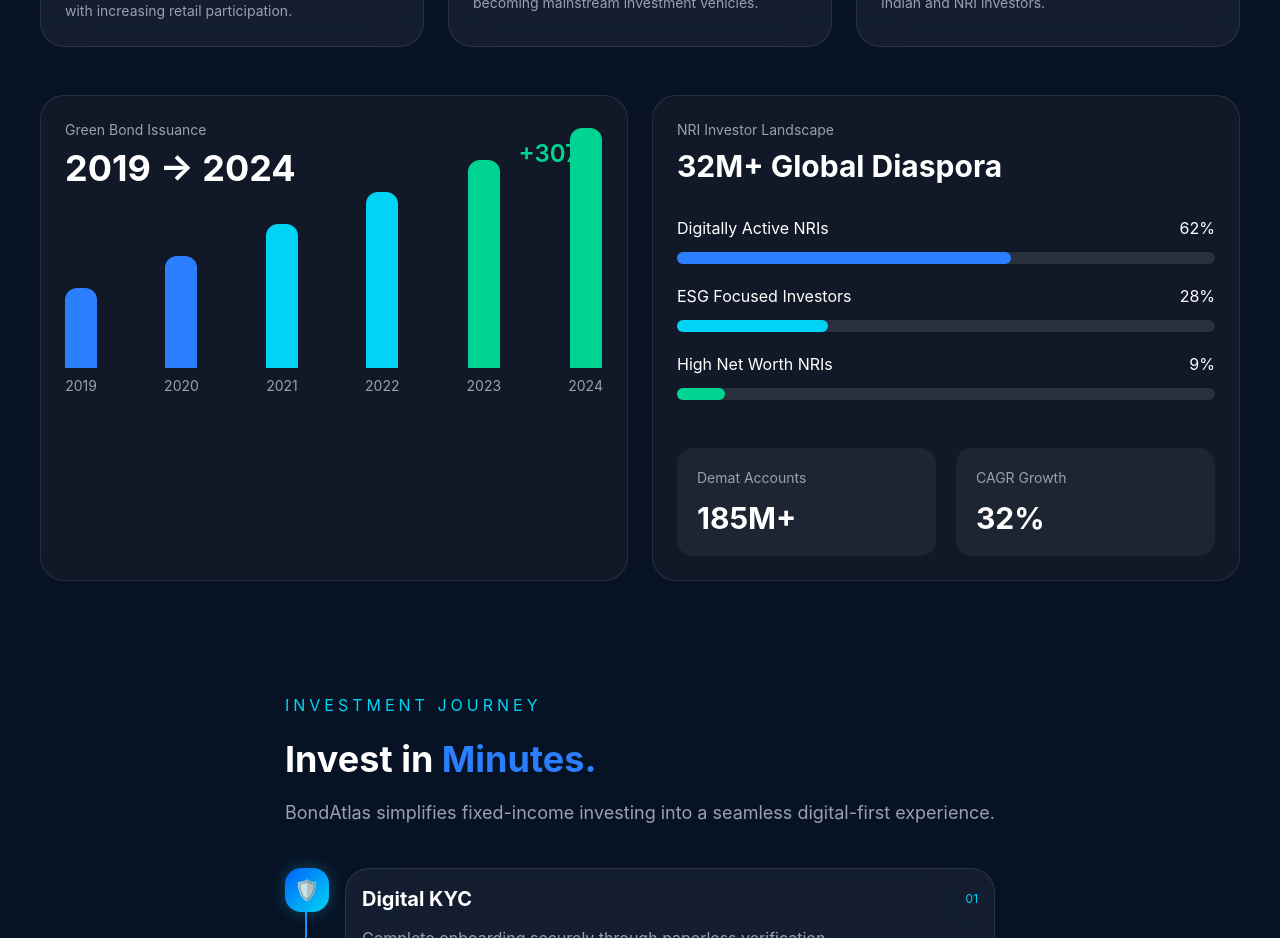
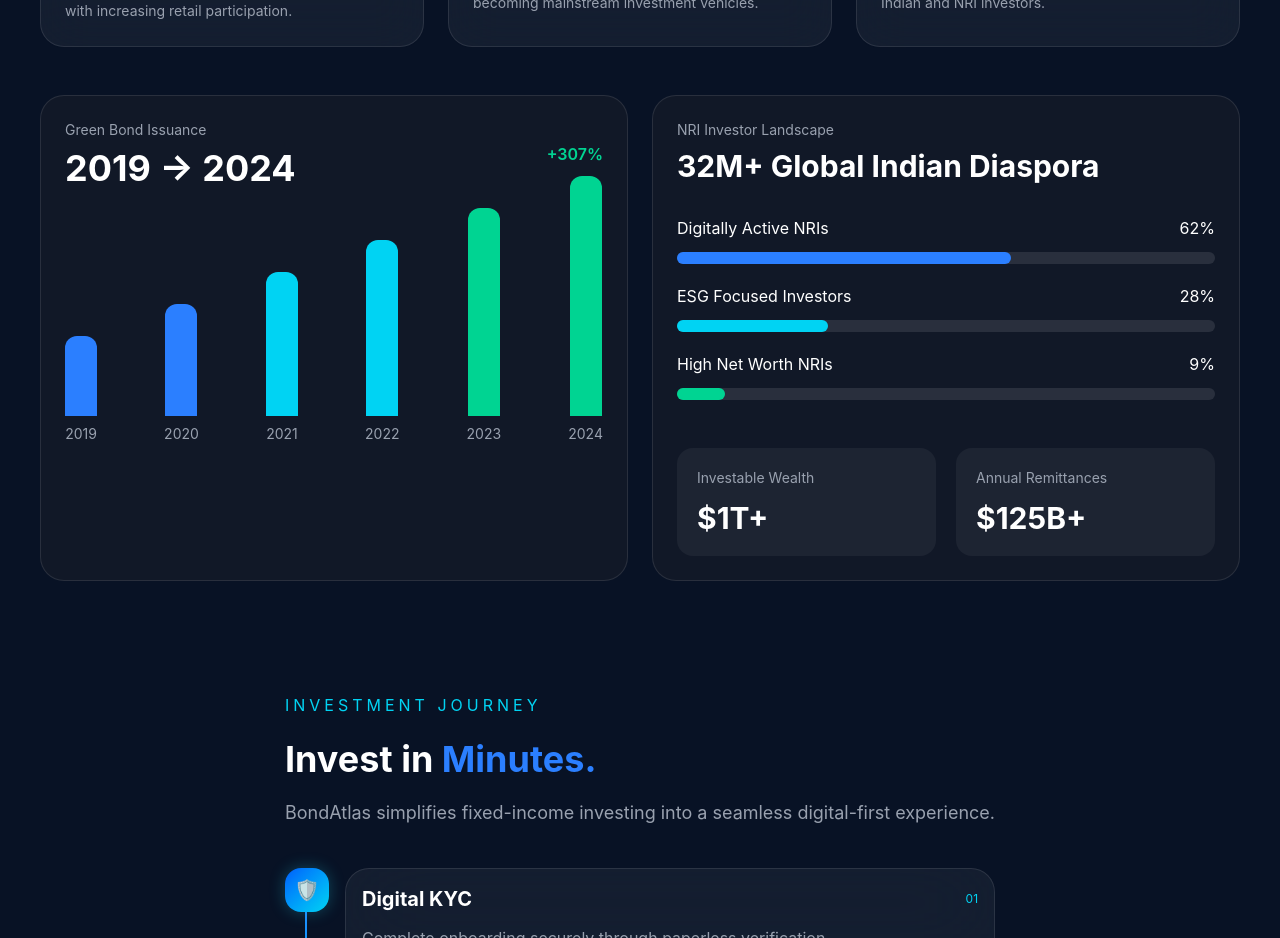
Before and after one commit to chandrahasa-hash/bondatlas-fintech, a React (Vite) app: page / in a window 1280 px wide. Shown: the part 3920-4858 px from the top of the page. Built offline with nearby package versions, Linux system fonts and the light colour scheme.

Commit message:
Market Oppurtunity minor changes

```diff
--- a/src/components/MarketOpportunity.jsx
+++ b/src/components/MarketOpportunity.jsx
@@ -212,14 +212,14 @@
 
               </div>
 
-              <div className="text-emerald-400 text-2xl font-semibold">
+              <div className="text-emerald-400 text-1xl font-semibold">
                 +307%
               </div>
 
             </div>
 
             {/* VISUAL CHART */}
-            <div className="mt-8 flex items-end justify-between h-44">
+            <div className="mt-20 flex items-end justify-between h-44">
 
               {[
                 "h-20",
@@ -265,7 +265,7 @@
             </p>
 
             <h3 className="text-3xl font-bold mt-2">
-              32M+ Global Diaspora
+              32M+ Global Indian Diaspora
             </h3>
 
             {/* SEGMENTS */}
@@ -322,11 +322,11 @@
               <div className="bg-white/5 rounded-2xl p-5">
 
                 <p className="text-gray-400 text-sm">
-                  Demat Accounts
+                  Investable Wealth
                 </p>
 
                 <h4 className="text-3xl font-bold mt-3">
-                  185M+
+                  $1T+
                 </h4>
 
               </div>
@@ -334,11 +334,11 @@
               <div className="bg-white/5 rounded-2xl p-5">
 
                 <p className="text-gray-400 text-sm">
-                  CAGR Growth
+                  Annual Remittances
                 </p>
 
                 <h4 className="text-3xl font-bold mt-3">
-                  32%
+                  $125B+
                 </h4>
 
               </div>
```
